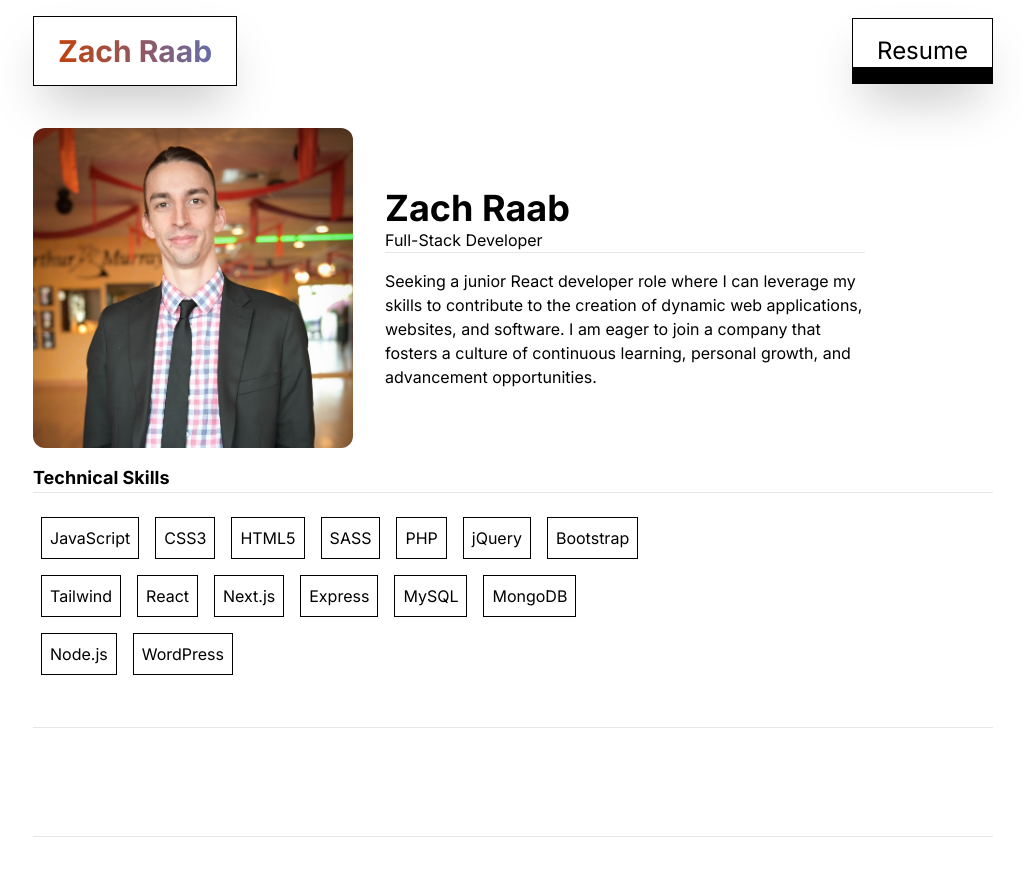
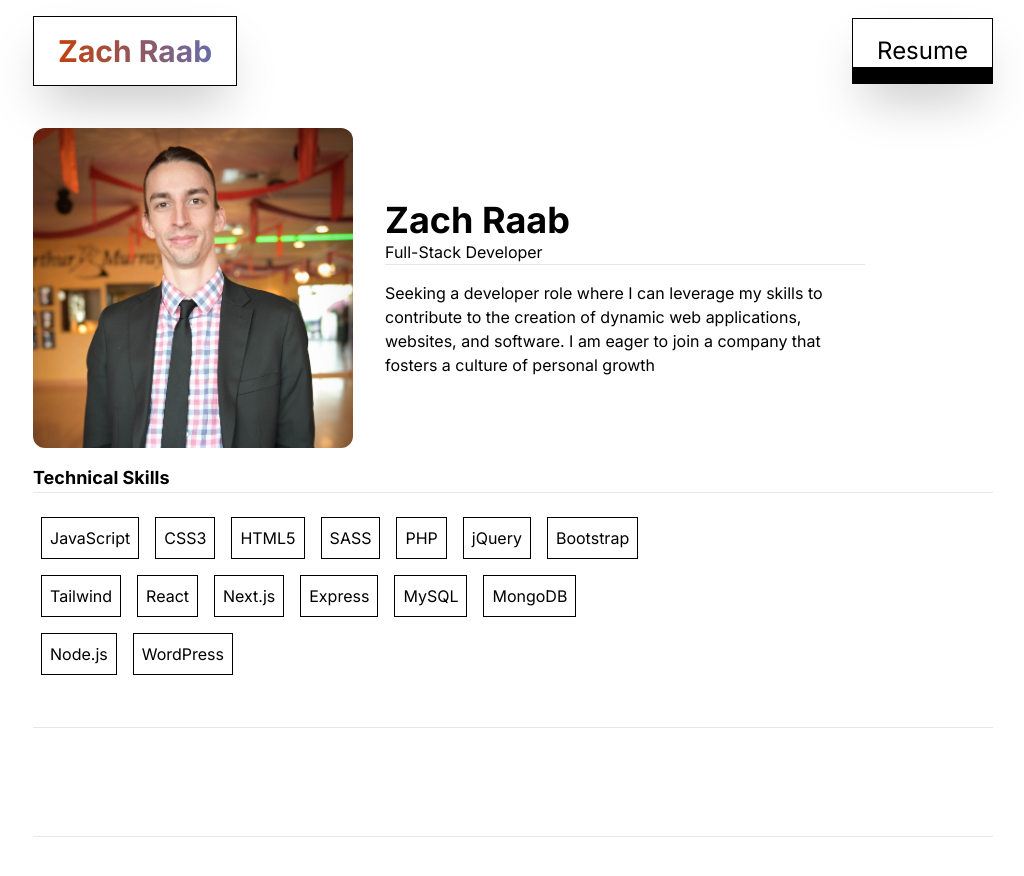
Before and after one commit to zachraab/zachraab-nextjs, a Next.js app: page /resume in a window 1280 px wide. Shown: the top 876 px of the page, without its empty margins (127-1151 px from the left). Built offline with nearby package versions, Linux system fonts and the light colour scheme.

Commit message:
Update content

```diff
--- a/app/resume/page.js
+++ b/app/resume/page.js
@@ -23,7 +23,7 @@ export default function Resume() {
 						<h1 data-aos="fade-right" className="font-bold text-4xl">Zach Raab</h1>
 						<h2 data-aos="fade-left" >Full-Stack Developer</h2>
 						<hr/>
-						<p data-aos="fade-in" >Seeking a junior React developer role where I can leverage my skills to contribute to the creation of dynamic web applications, websites, and software. I am eager to join a company that fosters a culture of continuous learning, personal growth, and advancement opportunities.</p>
+						<p data-aos="fade-in" >Seeking a developer role where I can leverage my skills to contribute to the creation of dynamic web applications, websites, and software. I am eager to join a company that fosters a culture of personal growth</p>
 					</div>
 				</div>
 				<div className="mb-4 tech-skills">
```
